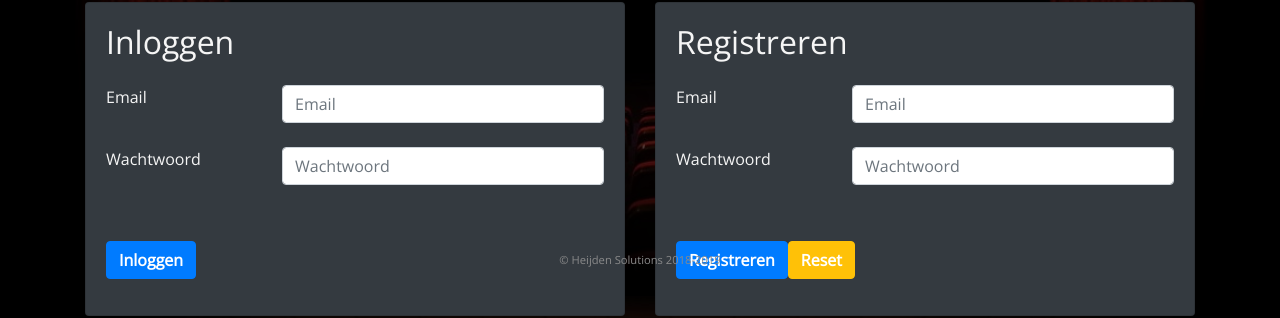
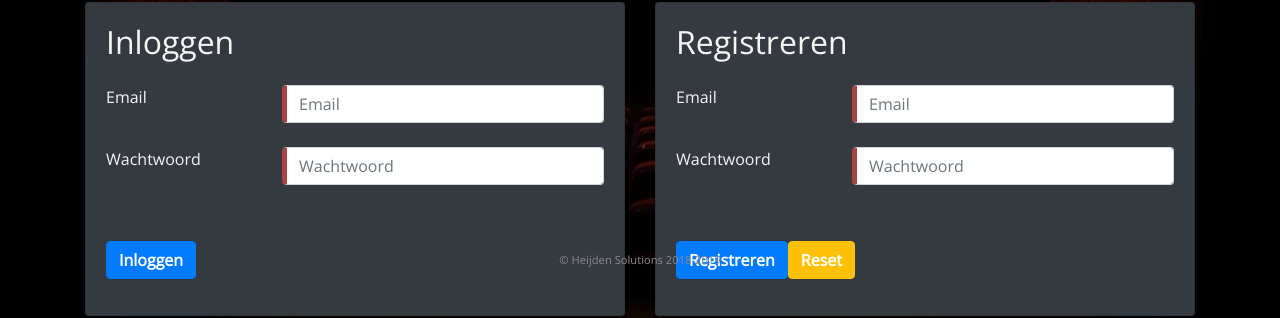
Before and after one commit to survivorbat/IVT2.2-Exam-node-angular, an Angular app in the folder client/: page /users in a window 1280 px wide. Shown: the part 504-822 px from the top of the page. Built offline with nearby package versions, Linux system fonts and the light colour scheme.

Commit message:
Added validators for login and register

```diff
--- a/client/src/app/components/forms/login/login.component.html
+++ b/client/src/app/components/forms/login/login.component.html
@@ -5,13 +5,14 @@
             <h2>Inloggen</h2>
         </div>
       </div>
+      <form #loginForm="ngForm" (ngSubmit)="submit()">
         <div class="form-group row">
           <div class="col-md-4"><label for="email">Email</label></div>
-          <div class="col-md-8"><input type="email" class="form-control" placeholder="Email" [(ngModel)]="user.email" required></div>
+          <div class="col-md-8"><input type="email" class="form-control" name="email" placeholder="Email" [(ngModel)]="user.email" required email></div>
         </div>
         <div class="form-group row">
             <div class="col-md-4"><label for="wachtwoord">Wachtwoord</label></div>
-            <div class="col-md-8"><input type="password" class="form-control" placeholder="Wachtwoord" [(ngModel)]="user.password" required></div>
+            <div class="col-md-8"><input type="password" class="form-control" name="password" placeholder="Wachtwoord" [(ngModel)]="user.password" required></div>
         </div>
         <div class="form-group row">
           <div class="col-md-12 text-warning">
@@ -20,8 +21,9 @@
         </div>
         <div class="form-group row">
           <div class="col-md-12">
-            <button (click)="submit()" class="btn btn-primary">Inloggen</button>
+            <button type="submit" class="btn btn-primary">Inloggen</button>
           </div>
         </div>
-      </div>
-  </div>
+      </form>
+    </div>
+</div>
--- a/client/src/app/components/forms/login/login.component.ts
+++ b/client/src/app/components/forms/login/login.component.ts
@@ -1,6 +1,7 @@
 import { Component, OnInit } from '@angular/core';
 import User from '../../../domain/User';
 import { UserService } from '../../../services/user.service';
+import { FormGroup, FormControl, Validators, EmailValidator } from '@angular/forms';
 
 @Component({
   selector: 'app-login',
@@ -10,10 +11,19 @@ import { UserService } from '../../../services/user.service';
 export class LoginComponent implements OnInit {
   user: User;
   formresult: String;
+  loginForm: FormGroup;
   constructor(private userservice: UserService) { }
 
   ngOnInit() {
     this.user=new User();
+    this.loginForm = new FormGroup({
+      'email': new FormControl(this.user.email, [
+        Validators.required
+      ]),
+      'password': new FormControl(this.user.password, [
+        Validators.required
+      ])
+    });
   }
 
   submit(){
--- a/client/src/app/components/forms/newuser/newuser.component.html
+++ b/client/src/app/components/forms/newuser/newuser.component.html
@@ -5,13 +5,14 @@
           <h2>Registreren</h2>
       </div>
     </div>
+    <form #registerForm="ngForm" (ngSubmit)="submit()">
         <div class="form-group row">
           <div class="col-md-4"><label for="email">Email</label></div>
-        <div class="col-md-8"><input type="email" class="form-control" placeholder="Email" [(ngModel)]="newUser.email" required></div>
+          <div class="col-md-8"><input type="email" class="form-control" placeholder="Email" [(ngModel)]="newUser.email" required name="email"></div>
         </div>
         <div class="form-group row">
             <div class="col-md-4"><label for="wachtwoord">Wachtwoord</label></div>
-          <div class="col-md-8"><input type="password" class="form-control" placeholder="Wachtwoord" [(ngModel)]="newUser.password" required></div>
+            <div class="col-md-8"><input type="password" class="form-control" placeholder="Wachtwoord" [(ngModel)]="newUser.password" name="password" required></div>
         </div>
         <div class="form-group row">
           <div class="col-md-12 text-warning">
@@ -20,9 +21,10 @@
         </div>
         <div class="form-group row">
           <div class="col-md-12">
-          <button (click)="submit()" class="btn btn-primary">Registreren</button>
+            <button type="submit" class="btn btn-primary">Registreren</button>
             <button (click)="reset()" class="btn btn-warning">Reset</button>
           </div>
         </div>
+      </form>
     </div>
 </div>
--- a/client/src/app/components/forms/newuser/newuser.component.ts
+++ b/client/src/app/components/forms/newuser/newuser.component.ts
@@ -1,6 +1,7 @@
 import { Component, OnInit } from '@angular/core';
 import User from '../../../domain/User';
 import { UserService } from '../../../services/user.service';
+import { FormGroup, Validators, FormControl } from '@angular/forms';
 
 @Component({
   selector: 'app-newuser',
@@ -10,10 +11,19 @@ import { UserService } from '../../../services/user.service';
 export class NewuserComponent implements OnInit {
   newUser: User;
   formresult: String;
+  registerForm: FormGroup;
   constructor(private userservice: UserService) { }
 
   ngOnInit() {
     this.newUser=new User();
+    this.registerForm = new FormGroup({
+      'email': new FormControl(this.newUser.email, [
+        Validators.required
+      ]),
+      'password': new FormControl(this.newUser.password, [
+        Validators.required
+      ])
+    });
   }
   reset(){
     this.newUser=new User();
--- a/client/src/styles.scss
+++ b/client/src/styles.scss
@@ -53,3 +53,11 @@ main {
 .form-control {
     margin-bottom:0.5em;
 }
+
+.ng-valid[required], .ng-valid.required  {
+    border-left: 5px solid #42A948; /* green */
+  }
+
+  .ng-invalid:not(form)  {
+    border-left: 5px solid #a94442; /* red */
+  }
```
Lines whose indentation alone changed are shown as unchanged.
